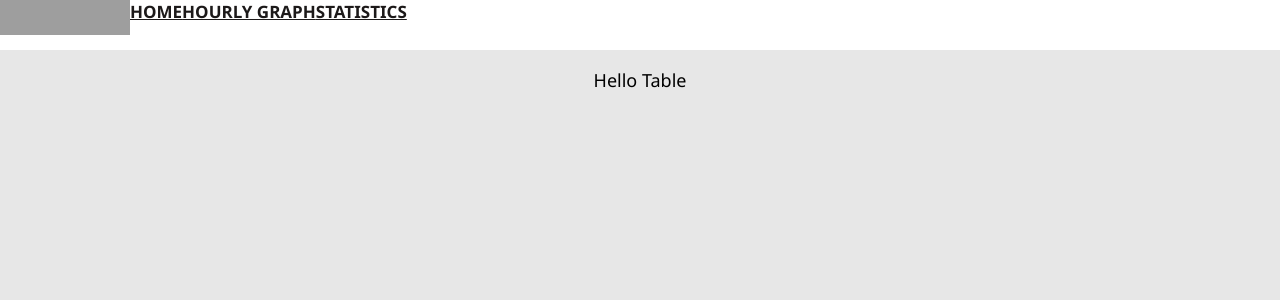
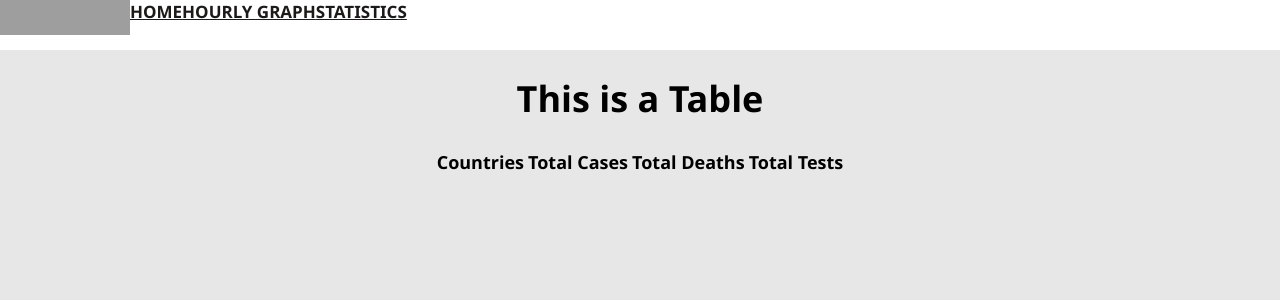
Before and after one commit to brianwangora/cyhealth-covid19-analysis, a React (Create React App) app: page /statistics in a window 1280 px wide. Shown: the top 300 px of the page. Built offline with nearby package versions, Linux system fonts and the light colour scheme; no server answers; grey boxes are pictures that could not be loaded; the HTML template or start-up script is replaced by a standard one.

Commit message:
Statistics Table Started

```diff
--- a/src/components/Home.js
+++ b/src/components/Home.js
@@ -10,9 +10,10 @@ export default function Home(){
                 <p>This system is required by Cyhealth's insurance partner for research purposes.</p>
                 <p>This is system comprises of two analyses;</p>
                 <ul>
+                    <li>An hourly graph showing Covid-19 history</li>
                     <li>A statistics table displaying Covid-19 statistics by country</li>
-                    <li>An hourly graph showing Covid-19 history</li>
                 </ul>
+                <p>Follow the links above to get the results of the analysis.</p>
             </div>
         </div>
     )
--- a/src/components/Table.js
+++ b/src/components/Table.js
@@ -1,11 +1,52 @@
-import React from "react";
+import React, { useEffect, useState} from "react";
+import { useParams } from "react-router-dom";
 import '../css/Table.css';
 
 export default function Table(){
+    const [country, setCountry] = useState("")
+    const [cases, setCases] = useState("")
+    const [deaths, setDeaths] = useState("")
+    const [tests, setTests] = useState("")
+
+
+    const options = {
+        method: 'GET',
+        headers: {
+            'X-RapidAPI-Key': '81777f91e8msh1930fe9291c93c7p1dffd5jsnbbfa65f7f3f6',
+            'X-RapidAPI-Host': 'covid-193.p.rapidapi.com'
+        }
+    };
+
+    const statisticsFetcher = () => {
+        fetch('https://covid-193.p.rapidapi.com/statistics', options)
+            .then(response => response.json())
+            .then(response => {
+                setCountry(response.country)
+                setCases(response.cases)
+                setDeaths(response.deaths)
+                setTests(response.tests)
+            })
+            .catch(err => console.error(err));
+        }
+
+        useEffect(
+            statisticsFetcher, []
+        )
 
     return(
-        <div>
-            <p>Hello Table</p>
+        <div className="container">
+            <center>
+                <h1>This is a Table</h1>
+                <table>
+                    <tr>
+                        <th>Countries</th>
+                        <th>Total Cases</th>
+                        <th>Total Deaths</th>
+                        <th>Total Tests</th>
+                    </tr>
+
+                </table>
+            </center>
         </div>
     )
 }
--- a/src/css/Home.css
+++ b/src/css/Home.css
@@ -16,7 +16,7 @@ p {
     width: fit-content;
     padding-left: 0%;
     position: fixed;
-    top: 30%;
+    top: 35%;
     left: 50%;
     transform: translate(-50%, -50%);
   }
```
